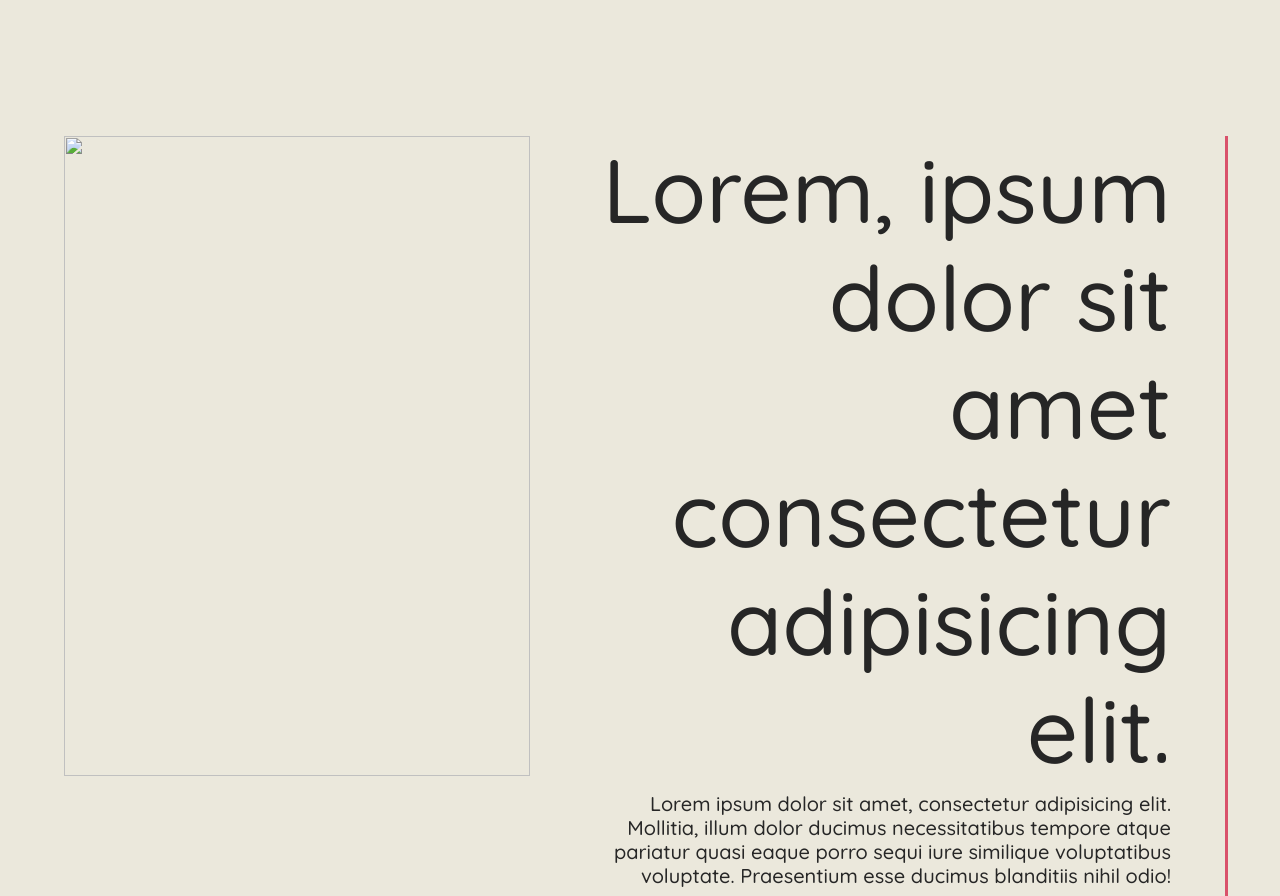
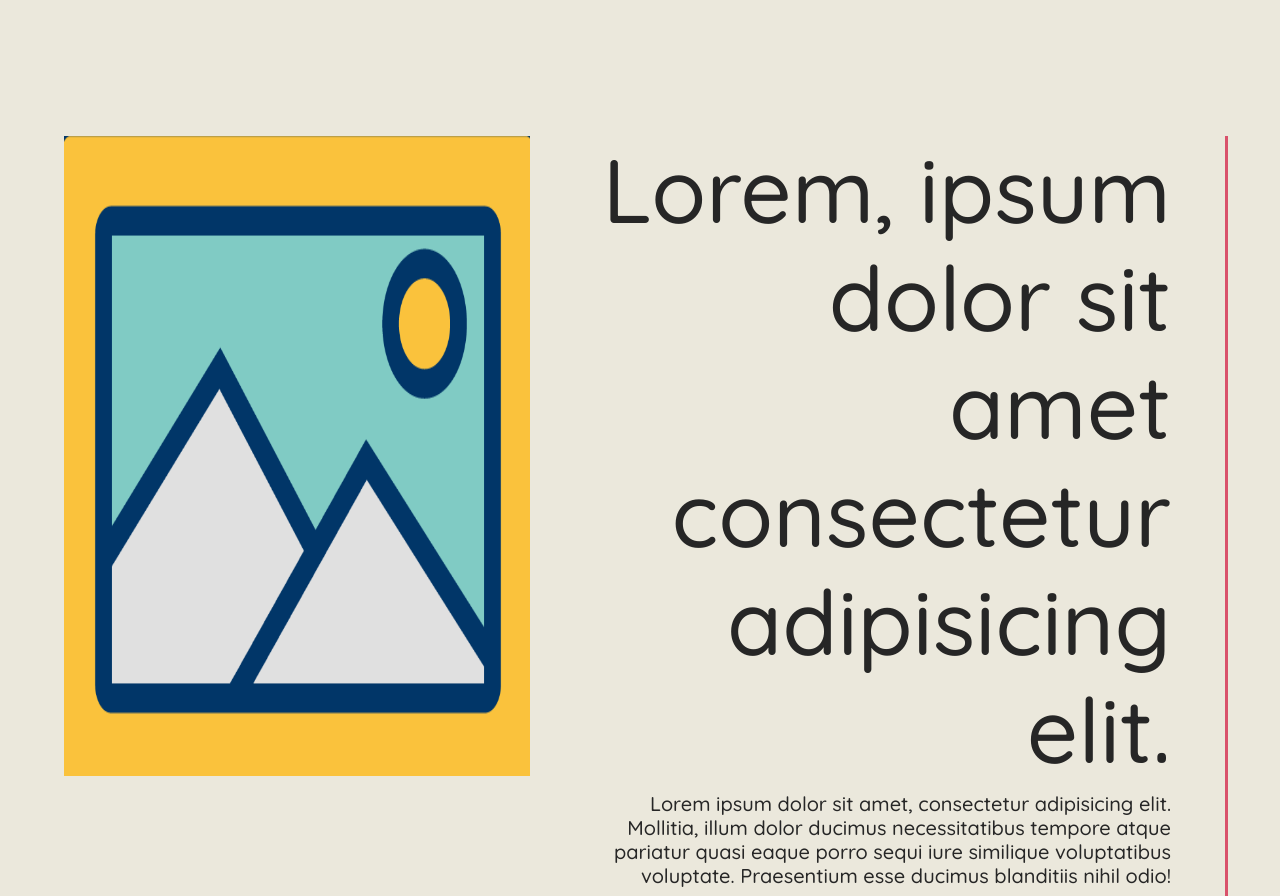
Before and after one commit to Alevfft/Alevfft.github.io, a plain HTML site: page index.html in a window 1280 px wide. Shown: the part 1580-2476 px from the top of the page. Drawn offline with nearby package versions, Linux system fonts and the light colour scheme; files that its build step writes are made by us from their sources; a script that the page names is missing; files whose address does not match are found by name.

Commit message:
Update index.html

```diff
--- a/index.html
+++ b/index.html
@@ -25,8 +25,8 @@
     />
     <link href="https://unpkg.com/aos@2.3.1/dist/aos.css" rel="stylesheet" />
 
-    <link rel="stylesheet" href="../css/general.css" />
-    <link rel="stylesheet" href="../css/index.css" />
+    <link rel="stylesheet" href="./general.css" />
+    <link rel="stylesheet" href="./index.css" />
 
     <script
       src="https://cdn.jsdelivr.net/npm/bootstrap@5.3.3/dist/js/bootstrap.bundle.min.js"
@@ -47,7 +47,7 @@
     </script>
   </head>
   <body>
-    <img class="background" src="../assets/images/finca_imagen_header.jpeg" alt="">
+    <img class="background" src="./finca_imagen_header.jpeg" alt="">
     <header>
       <div class="header-bg"></div>
       <div class="menu-toolbar-xl">
@@ -65,7 +65,7 @@
           </li>
           <li>
             <div class="menu-xl-logo">
-              <img href="./index.html" src="../assets/images/logo.png" alt="" />
+              <img href="./index.html" src="./images/logo.png" alt="" />
             </div>
           </li>
           <li>
@@ -107,7 +107,7 @@
       <div class="fincamexicana-container margins">
         <div class="row">
           <div class="col-lg-5 col-12 img">
-            <img src="../assets/images/ejemplo.png" alt="" />
+            <img src="./ejemplo.png" alt="" />
           </div>
           <div class="col-lg-7 col-12 text">
             <h1 data-aos="fade-up" data-aos-offset="50">
@@ -128,7 +128,7 @@
         <div data-aos="zoom-out-up" data-aos-offset="120" class="row">
           <div class="col-xxl-4 col-md-6 col-xs-12">
             <div class="card">
-              <img lass="card-img-top" src="../assets/images/ejemplo.png" />
+              <img lass="card-img-top" src="./ejemplo.png" />
               <div class="card-body">
                 <h5 class="card-title">BODAS</h5>
                 <p
@@ -147,7 +147,7 @@
             class="col-xxl-4 col-md-6 col-xs-12"
           >
             <div class="card">
-              <img lass="card-img-top" src="../assets/images/ejemplo.png" />
+              <img lass="card-img-top" src="./ejemplo.png" />
               <div class="card-body">
                 <h5 class="card-title">XV AÑOS</h5>
                 <p class="card-text">
@@ -163,7 +163,7 @@
             class="col-xxl-4 col-md-6 col-xs-12"
           >
             <div class="card">
-              <img lass="card-img-top" src="../assets/images/ejemplo.png" />
+              <img lass="card-img-top" src="./ejemplo.png" />
               <div class="card-body">
                 <h5 class="card-title">EVENTOS EMPRESARIALES</h5>
                 <p class="card-text">
@@ -180,7 +180,7 @@
             class="col-xxl-4 col-md-6 col-xs-12"
           >
             <div class="card">
-              <img lass="card-img-top" src="../assets/images/ejemplo.png" />
+              <img lass="card-img-top" src="./ejemplo.png" />
               <div class="card-body">
                 <h5 class="card-title">HOTEL</h5>
                 <p class="card-text">
@@ -196,7 +196,7 @@
             class="col-xxl-4 col-md-6 col-xs-12"
           >
             <div class="card">
-              <img lass="card-img-top" src="../assets/images/ejemplo.png" />
+              <img lass="card-img-top" src="./ejemplo.png" />
               <div class="card-body">
                 <h5 class="card-title">CUMPLEAÑOS </h5>
                 <p class="card-text">
@@ -212,7 +212,7 @@
             class="col-xxl-4 col-md-6 col-xs-12"
           >
             <div class="card">
-              <img src="../assets/images/ejemplo.png" />
+              <img src="./ejemplo.png" />
               <div class="card-body">
                 <h5 class="card-title">RESTAURANTE</h5>
                 <p class="card-text">
```
